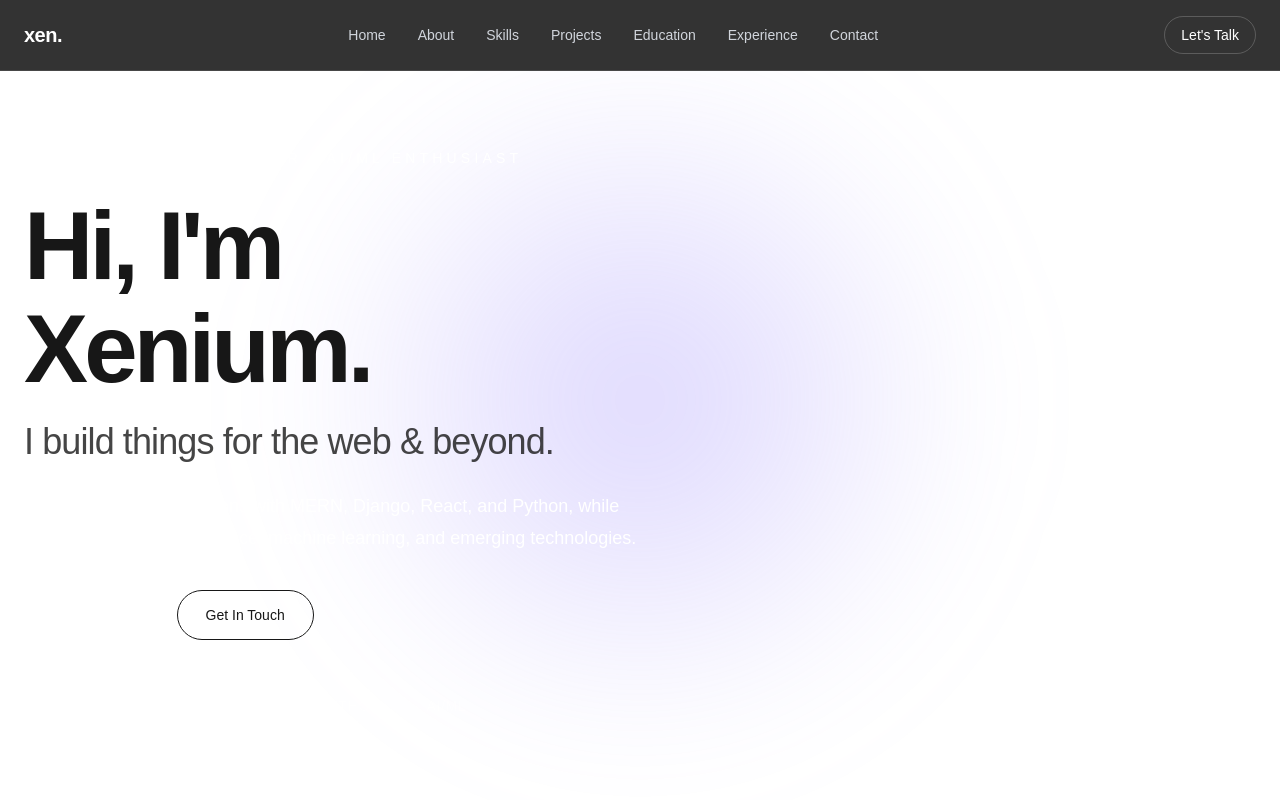
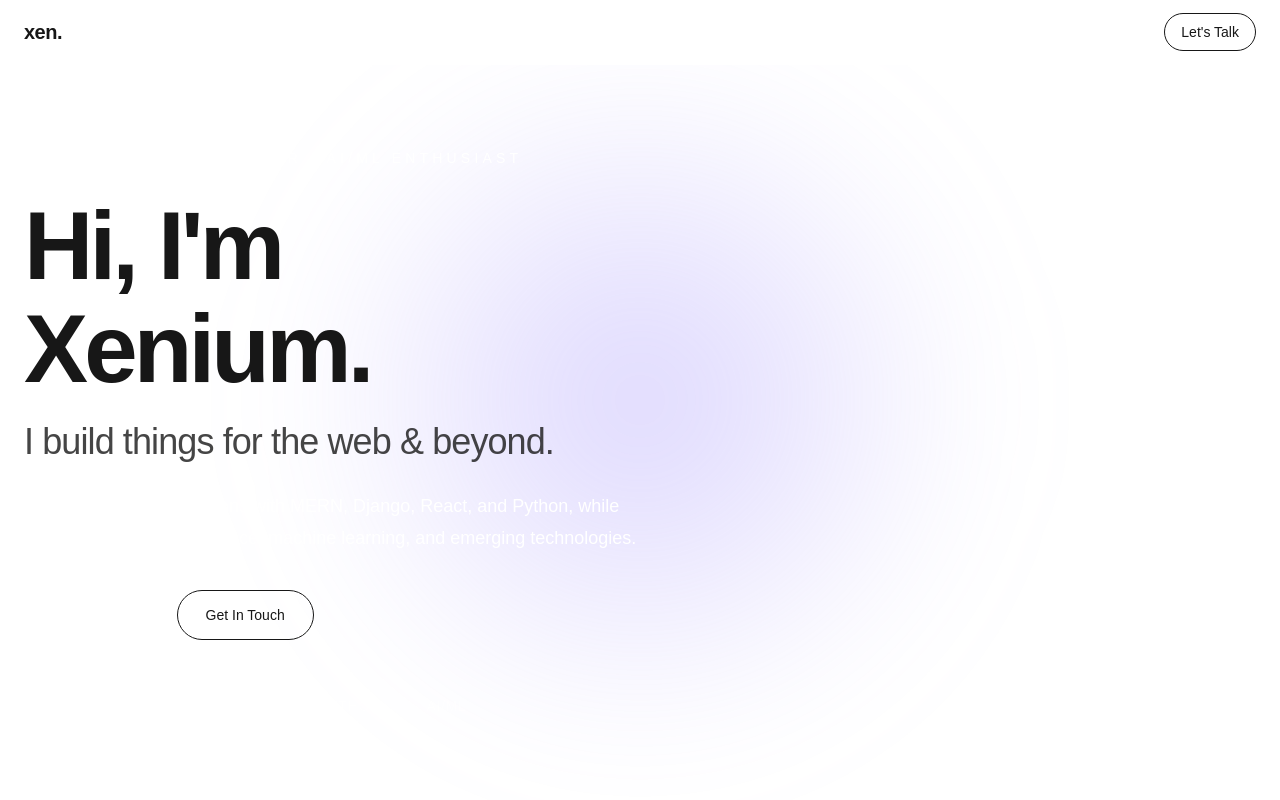
Before and after one commit to xeniumhs/Portfolio, a Next.js app: page / in a window 1280 px wide. Shown: the top 800 px of the page. Built offline with nearby package versions, Linux system fonts and the light colour scheme.

Commit message:
Theme added dark and light and toggle too

```diff
--- a/src/components/Navbar.tsx
+++ b/src/components/Navbar.tsx
@@ -1,68 +1,67 @@
+import ThemeToggle from "@/components/ThemeToggle";
+
 export default function Navbar() {
   return (
-    <header className="fixed top-0 left-0 z-50 w-full border-b border-white/10 bg-black/80 backdrop-blur-md">
-      <nav className="mx-auto flex max-w-7xl items-center justify-between px-6 py-4">
-        <a href="#home" className="text-xl font-bold tracking-tight text-white">
+    <header className="fixed left-0 top-0 z-50 w-full border-b border-[var(--border)] bg-[var(--background)]/80 backdrop-blur-xl">
+      <nav className="mx-auto flex h-16 max-w-7xl items-center justify-between px-6">
+        <a
+          href="#home"
+          className="text-xl font-bold tracking-tight text-[var(--foreground)] transition-opacity hover:opacity-70"
+        >
           xen.
         </a>
 
         <div className="hidden items-center gap-8 md:flex">
-          <a
+          {/* <a
             href="#home"
-            className="text-sm text-gray-300 transition hover:text-white"
+            className="text-sm text-[var(--muted)] transition-colors hover:text-[var(--foreground)]"
           >
             Home
+          </a> */}
+
+
+<a
+            href="#projects"
+            className="text-sm text-[var(--muted)] transition-colors hover:text-[var(--foreground)]"
+          >
+            Projects
           </a>
-
           <a
+            href="#skills"
+            className="text-sm text-[var(--muted)] transition-colors hover:text-[var(--foreground)]"
+          >
+            Skills
+          </a>
+          <a
+            href="#certificates"
+            className="text-sm text-[var(--muted)] transition-colors hover:text-[var(--foreground)]"
+          >
+            Certificates
+          </a>
+<a
             href="#about"
-            className="text-sm text-gray-300 transition hover:text-white"
+            className="text-sm text-[var(--muted)] transition-colors hover:text-[var(--foreground)]"
           >
             About
           </a>
-
-          <a
-            href="#skills"
-            className="text-sm text-gray-300 transition hover:text-white"
-          >
-            Skills
-          </a>
-
-          <a
-            href="#projects"
-            className="text-sm text-gray-300 transition hover:text-white"
-          >
-            Projects
-          </a>
-
-          <a
-            href="#education"
-            className="text-sm text-gray-300 transition hover:text-white"
-          >
-            Education
-          </a>
-
-          <a
-            href="#experience"
-            className="text-sm text-gray-300 transition hover:text-white"
-          >
-            Experience
-          </a>
-
           <a
             href="#contact"
-            className="text-sm text-gray-300 transition hover:text-white"
+            className="text-sm text-[var(--muted)] transition-colors hover:text-[var(--foreground)]"
           >
             Contact
           </a>
         </div>
 
-        <a
-          href="#contact"
-          className="rounded-full border border-white/20 px-4 py-2 text-sm text-white transition hover:bg-white hover:text-black"
-        >
-          Let's Talk
-        </a>
+        <div className="flex items-center gap-3">
+          <ThemeToggle />
+
+          <a
+            href="#contact"
+            className="rounded-full border border-[var(--border)] px-4 py-2 text-sm font-medium text-[var(--foreground)] transition-all hover:bg-[var(--foreground)] hover:text-[var(--background)]"
+          >
+            Let&apos;s Talk
+          </a>
+        </div>
       </nav>
     </header>
   );
--- /dev/null
+++ b/src/components/ThemeProvider.tsx
@@ -0,0 +1,19 @@
+"use client";
+
+import { ThemeProvider as NextThemesProvider } from "next-themes";
+
+export default function ThemeProvider({
+  children,
+}: {
+  children: React.ReactNode;
+}) {
+  return (
+    <NextThemesProvider
+      attribute="class"
+      defaultTheme="dark"
+      enableSystem={false}
+    >
+      {children}
+    </NextThemesProvider>
+  );
+}
--- /dev/null
+++ b/src/components/ThemeToggle.tsx
@@ -0,0 +1,62 @@
+"use client";
+
+import { useEffect, useState } from "react";
+import { useTheme } from "next-themes";
+
+export default function ThemeToggle() {
+  const { theme, setTheme } = useTheme();
+  const [mounted, setMounted] = useState(false);
+
+  useEffect(() => {
+    setMounted(true);
+  }, []);
+
+  if (!mounted) {
+    return (
+      <div className="h-9 w-9 rounded-full border border-[var(--border)]" />
+    );
+  }
+
+  const isDark = theme === "dark";
+
+  return (
+    <button
+      type="button"
+      onClick={() => setTheme(isDark ? "light" : "dark")}
+      aria-label={`Switch to ${isDark ? "light" : "dark"} mode`}
+      className="flex h-9 w-9 items-center justify-center rounded-full border border-[var(--border)] text-[var(--muted)] transition-all hover:border-[var(--foreground)]/20 hover:bg-[var(--surface)] hover:text-[var(--foreground)]"
+    >
+      {isDark ? (
+        <svg
+          xmlns="http://www.w3.org/2000/svg"
+          viewBox="0 0 24 24"
+          fill="none"
+          stroke="currentColor"
+          strokeWidth="1.8"
+          className="h-4 w-4"
+        >
+          <circle cx="12" cy="12" r="4" />
+          <path d="M12 2v2" />
+          <path d="M12 20v2" />
+          <path d="m4.93 4.93 1.41 1.41" />
+          <path d="m17.66 17.66 1.41 1.41" />
+          <path d="M2 12h2" />
+          <path d="M20 12h2" />
+          <path d="m6.34 17.66-1.41 1.41" />
+          <path d="m19.07 4.93-1.41 1.41" />
+        </svg>
+      ) : (
+        <svg
+          xmlns="http://www.w3.org/2000/svg"
+          viewBox="0 0 24 24"
+          fill="none"
+          stroke="currentColor"
+          strokeWidth="1.8"
+          className="h-4 w-4"
+        >
+          <path d="M21 12.79A9 9 0 1 1 11.21 3 7 7 0 0 0 21 12.79Z" />
+        </svg>
+      )}
+    </button>
+  );
+}
```
